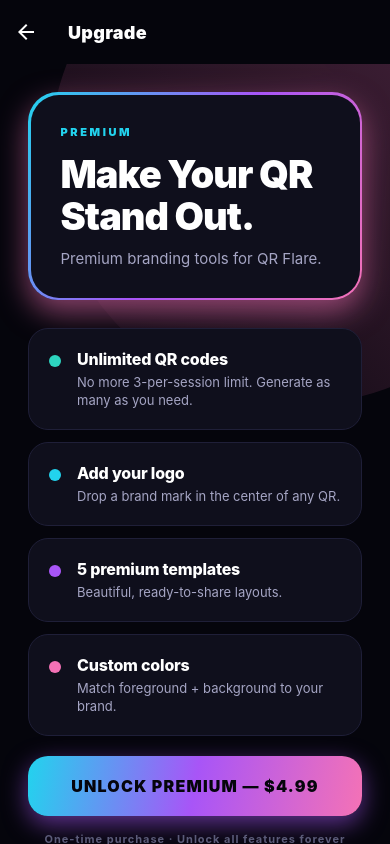
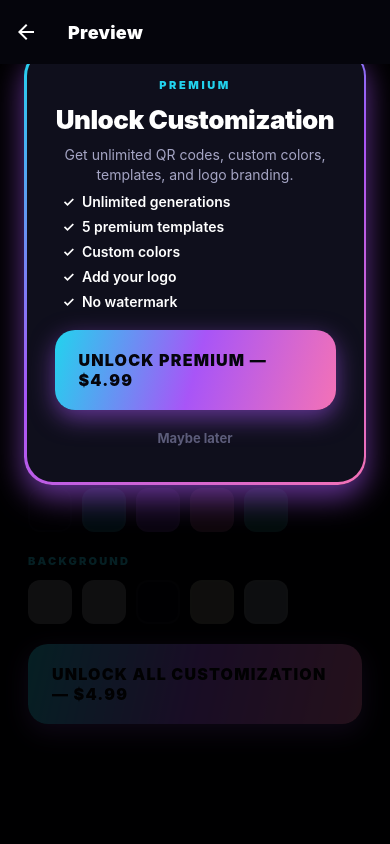
Before and after one commit to broseclawdbot/qr-flare, a React Native app: screen /Preview in a window 390 px wide. Both pictures are taken after a click on the element 50 px from the left and 510 px from the top of the page. Built offline with nearby package versions, Linux system fonts and the light colour scheme.

Commit message:
Inline upgrade modal - no more navigating away from QR

```diff
--- a/src/screens/PreviewScreen.js
+++ b/src/screens/PreviewScreen.js
@@ -27,9 +27,10 @@
 
 export default function PreviewScreen({ route, navigation }) {
   const { payload, type } = route.params || {};
-  const { isPremium } = usePremium();
+  const { isPremium, unlockPremium } = usePremium();
   const qrRef = useRef(null);
   const [saved, setSaved] = useState(false);
+  const [showUpgradeModal, setShowUpgradeModal] = useState(false);
 
   // Customization state — always visible, but only active for premium
   const [template, setTemplate] = useState('clean');
@@ -42,8 +43,14 @@
   const actualTemplate = isPremium ? template : 'clean';
   const actualLogo = isPremium ? logo : null;
 
+  const promptUpgrade = () => setShowUpgradeModal(true);
+  const handleUnlock = () => {
+    unlockPremium();
+    setShowUpgradeModal(false);
+  };
+
   const pickLogo = useCallback(async () => {
-    if (!isPremium) { navigation.navigate('Upgrade'); return; }
+    if (!isPremium) { promptUpgrade(); return; }
     if (Platform.OS === 'web') {
       const input = document.createElement('input');
       input.type = 'file';
@@ -201,7 +208,7 @@
             <Pressable
               key={t.key}
               onPress={() => {
-                if (!isPremium) { navigation.navigate('Upgrade'); return; }
+                if (!isPremium) { promptUpgrade(); return; }
                 setTemplate(t.key);
               }}
               style={[
@@ -249,7 +256,7 @@
           <Pressable
             key={c}
             onPress={() => {
-              if (!isPremium) { navigation.navigate('Upgrade'); return; }
+              if (!isPremium) { promptUpgrade(); return; }
               setFg(c);
             }}
             style={[
@@ -268,7 +275,7 @@
           <Pressable
             key={c}
             onPress={() => {
-              if (!isPremium) { navigation.navigate('Upgrade'); return; }
+              if (!isPremium) { promptUpgrade(); return; }
               setBg(c);
             }}
             style={[
@@ -286,11 +293,46 @@
       {!isPremium && (
         <FlareButton
           title="Unlock All Customization — $4.99"
-          onPress={() => navigation.navigate('Upgrade')}
+          onPress={promptUpgrade}
         />
       )}
 
       <View style={{ height: 40 }} />
+
+      {/* Upgrade Modal Overlay */}
+      {showUpgradeModal && (
+        <Pressable style={styles.modalOverlay} onPress={() => setShowUpgradeModal(false)}>
+          <Pressable style={styles.modalCard} onPress={(e) => e.stopPropagation()}>
+            <LinearGradient
+              colors={flareGradient}
+              start={{ x: 0, y: 0 }}
+              end={{ x: 1, y: 1 }}
+              style={styles.modalGlow}
+            />
+            <View style={styles.modalInner}>
+              <Text style={styles.modalTag}>PREMIUM</Text>
+              <Text style={styles.modalTitle}>Unlock Customization</Text>
+              <Text style={styles.modalDesc}>
+                Get unlimited QR codes, custom colors, templates, and logo branding.
+              </Text>
+              <View style={{ height: 8 }} />
+              <View style={styles.modalFeatures}>
+                <Text style={styles.modalFeature}>&#10003;  Unlimited generations</Text>
+                <Text style={styles.modalFeature}>&#10003;  5 premium templates</Text>
+                <Text style={styles.modalFeature}>&#10003;  Custom colors</Text>
+                <Text style={styles.modalFeature}>&#10003;  Add your logo</Text>
+                <Text style={styles.modalFeature}>&#10003;  No watermark</Text>
+              </View>
+              <View style={{ height: 20 }} />
+              <FlareButton title="Unlock Premium — $4.99" onPress={handleUnlock} />
+              <View style={{ height: 12 }} />
+              <Pressable onPress={() => setShowUpgradeModal(false)}>
+                <Text style={styles.modalDismiss}>Maybe later</Text>
+              </Pressable>
+            </View>
+          </Pressable>
+        </Pressable>
+      )}
     </ScrollView>
   );
 }
@@ -552,6 +594,77 @@
     fontSize: 12,
     fontWeight: '700',
   },
+  // Modal
+  modalOverlay: {
+    position: 'absolute',
+    top: 0,
+    left: 0,
+    right: 0,
+    bottom: 0,
+    backgroundColor: 'rgba(0,0,0,0.85)',
+    justifyContent: 'center',
+    alignItems: 'center',
+    padding: 24,
+    zIndex: 100,
+  },
+  modalCard: {
+    width: '100%',
+    maxWidth: 400,
+    borderRadius: 28,
+    padding: 2.5,
+    shadowColor: '#A855F7',
+    shadowOpacity: 0.6,
+    shadowRadius: 30,
+    shadowOffset: { width: 0, height: 12 },
+  },
+  modalGlow: {
+    ...StyleSheet.absoluteFillObject,
+    borderRadius: 28,
+  },
+  modalInner: {
+    backgroundColor: '#0F0F1C',
+    borderRadius: 26,
+    padding: 28,
+    alignItems: 'center',
+  },
+  modalTag: {
+    color: colors.accentCyan,
+    fontSize: 11,
+    fontWeight: '900',
+    letterSpacing: 2.6,
+    marginBottom: 12,
+  },
+  modalTitle: {
+    color: '#fff',
+    fontSize: 26,
+    fontWeight: '900',
+    letterSpacing: -0.5,
+    textAlign: 'center',
+  },
+  modalDesc: {
+    color: colors.textDim,
+    fontSize: 14,
+    marginTop: 10,
+    textAlign: 'center',
+    lineHeight: 20,
+  },
+  modalFeatures: {
+    alignSelf: 'flex-start',
+    gap: 8,
+    width: '100%',
+    paddingHorizontal: 8,
+  },
+  modalFeature: {
+    color: colors.text,
+    fontSize: 14,
+    fontWeight: '600',
+  },
+  modalDismiss: {
+    color: colors.textMuted,
+    fontSize: 13,
+    fontWeight: '700',
+    paddingVertical: 8,
+  },
 });
 
 const tpl = StyleSheet.create({
```
